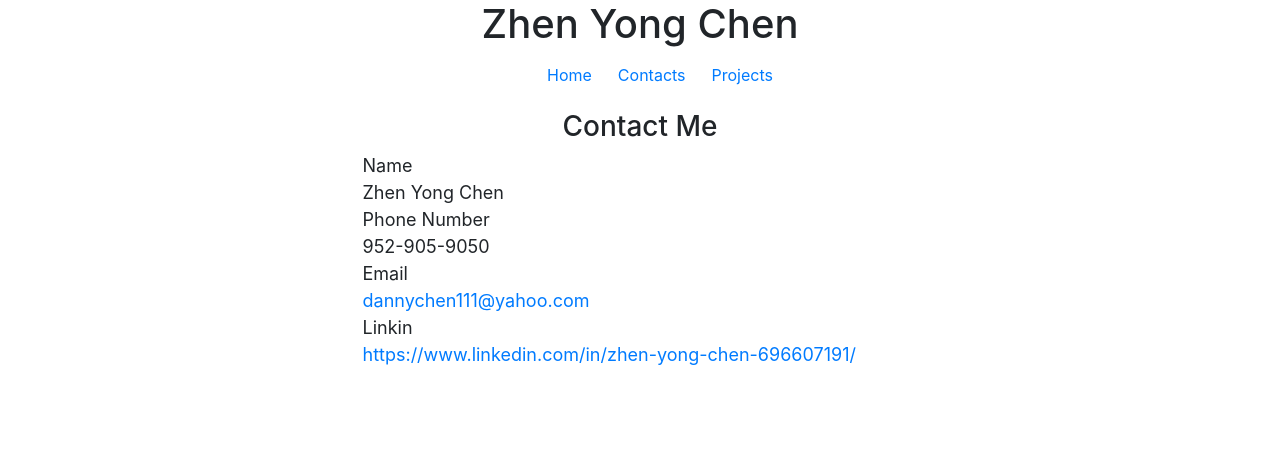
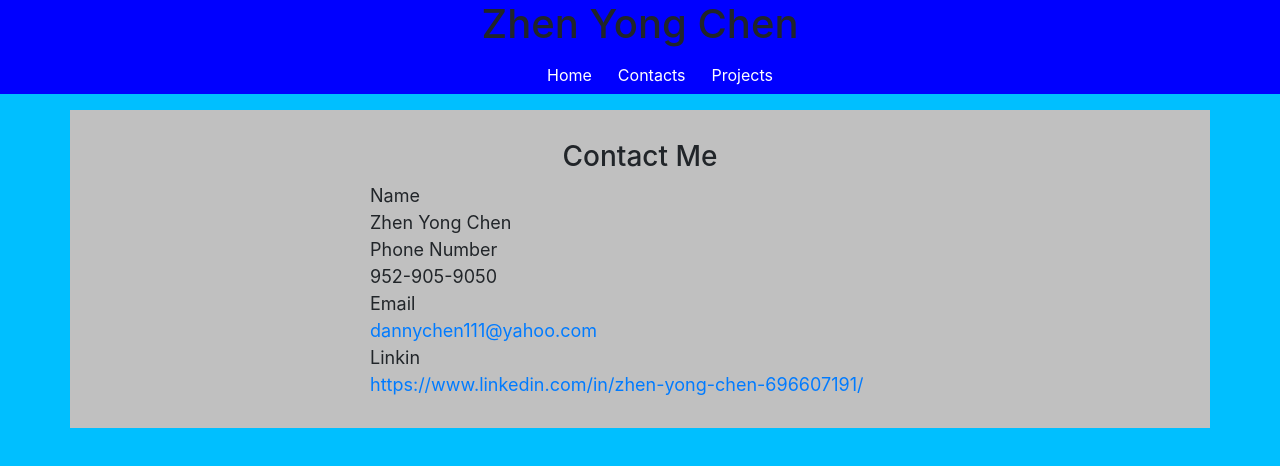
Before and after one commit to Chen3337/portfolio, a React (Create React App) app: page /contact in a window 1280 px wide. Shown: the top 466 px of the page. Built offline with nearby package versions, Linux system fonts and the light colour scheme.

Commit message:
color filled

```diff
--- a/public/index.html
+++ b/public/index.html
@@ -27,7 +27,7 @@
     -->
     <title>React App</title>
   </head>
-  <body>
+  <body  style="background-color: #00BFFF;">
     <noscript>You need to enable JavaScript to run this app.</noscript>
     <div id="root"></div>
     <!--
--- a/src/component/Container.js
+++ b/src/component/Container.js
@@ -8,7 +8,7 @@ function Container() {
     return (
         <Router>
             <Nav />
-            <div className="container">
+            <div className="container" style={{backgroundColor:"silver", padding:"30px"}}>
                 <Switch>
                     <Route exact path="/" component={Home} />
                     <Route exact path="/project" component={Project} />
--- a/src/component/Nav.js
+++ b/src/component/Nav.js
@@ -4,17 +4,17 @@ import { Link } from "react-router-dom";
 function Nav(props) {
 
     return (
-        <div>
+        <div style={{backgroundColor:"blue"}}>
             <h1>Zhen Yong Chen</h1>
             <ul>
                 <li className="btn btn-link">
-                    <Link to="/" >Home</Link>
+                    <Link to="/" style={{textDecoration: "none",color:"white"}}>Home</Link>
                 </li>
                 <li className="btn btn-link">
-                    <Link to="/contact" >Contacts</Link>
+                    <Link to="/contact" style={{textDecoration: "none",color:"white"}}>Contacts</Link>
             </li>
                 <li className="btn btn-link">
-                    <Link to="/project" >Projects</Link>
+                    <Link to="/project" style={{textDecoration: "none",color:"white"}}>Projects</Link>
             </li>
             </ul>
         </div>
```
